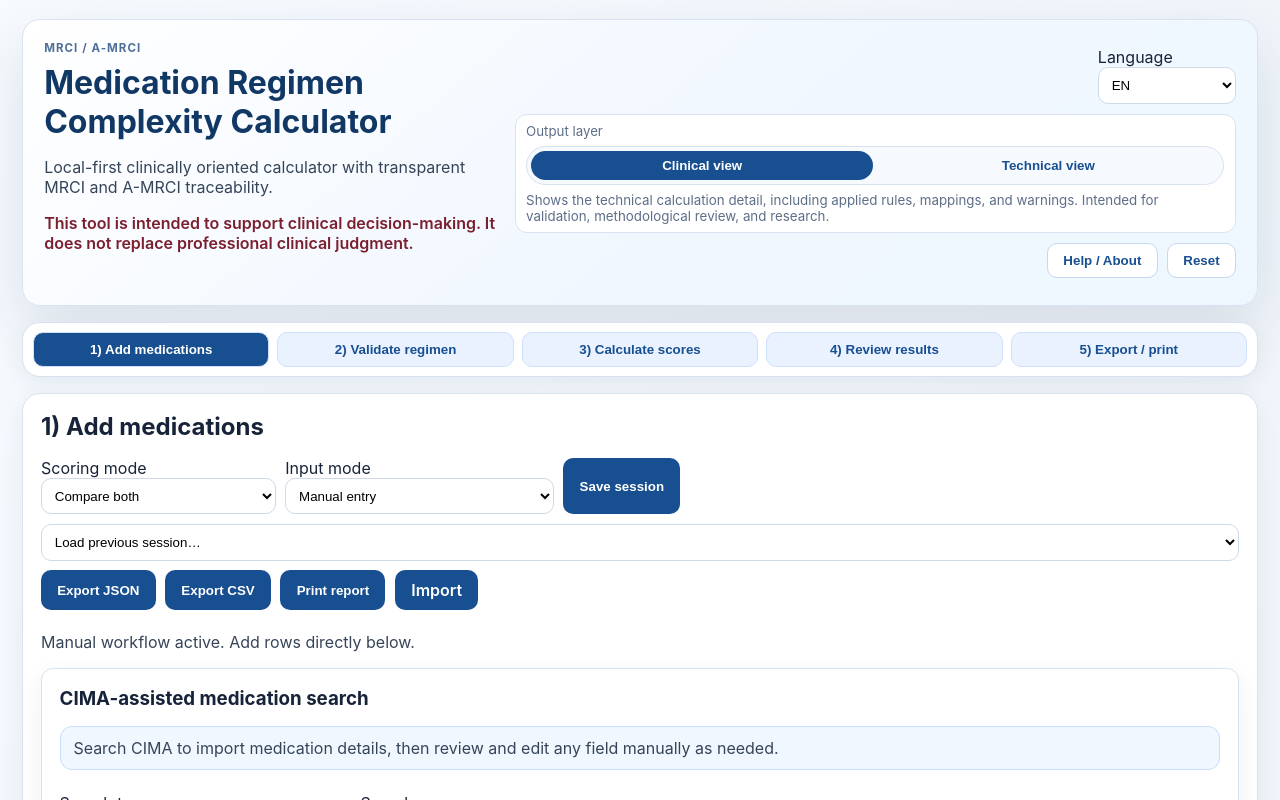
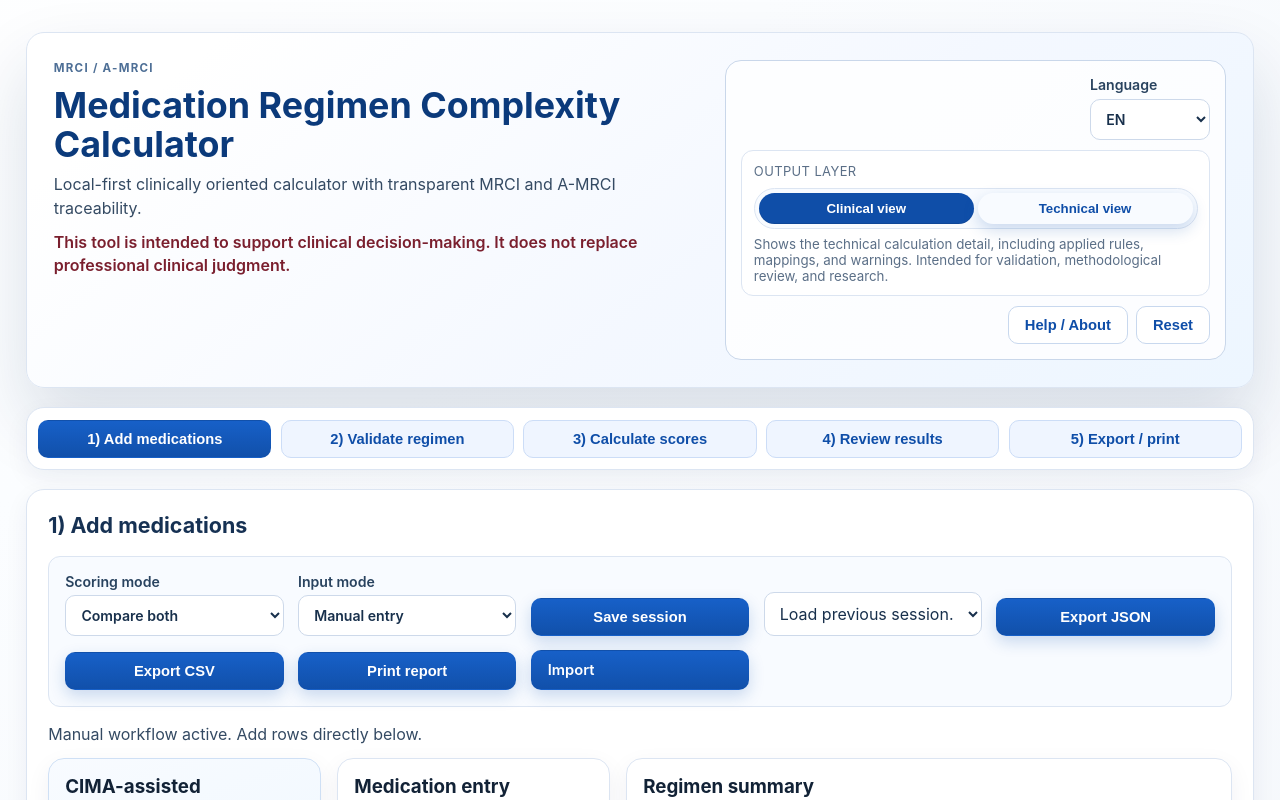
Before and after one commit to ramonmorillo/MRCI, a website with bundled scripts: page index.html in a window 1280 px wide. Shown: the top 800 px of the page. Built offline with nearby package versions, Linux system fonts and the light colour scheme.

Commit message:
Redesign UI with modern clinical dashboard styling

```diff
--- a/src/main.js
+++ b/src/main.js
@@ -431,14 +431,14 @@ function render() {
   const blockingAiReview = state.session.inputMode === "ai" && state.session.lastParseResult && !state.parseUi.confirmed;
 
   root.innerHTML = `<header class="topbar hero-header">
-  <div>
+  <div class="hero-copy">
     <p class="eyebrow">MRCI / A-MRCI</p>
     <h1>${tr("app_title")}</h1>
     <p>${tr("labels.hero_subtitle")}</p>
     <p class="disclaimer">${tr("disclaimer")}</p>
   </div>
   <div class="toolbar toolbar-top">
-    <label>${tr("labels.language")} <select id="langSelect"><option value="en" ${lang === "en" ? "selected" : ""}>EN</option><option value="es" ${lang === "es" ? "selected" : ""}>ES</option></select></label>
+    <label class="compact-control">${tr("labels.language")} <select id="langSelect"><option value="en" ${lang === "en" ? "selected" : ""}>EN</option><option value="es" ${lang === "es" ? "selected" : ""}>ES</option></select></label>
     <div class="view-toggle-wrap">
       <p>${tr("labels.output_layer")}</p>
       <div class="segmented">
@@ -447,15 +447,17 @@ function render() {
       </div>
       <small>${tr("tooltips.technical_view")}</small>
     </div>
-    <button id="toggleHelp" class="ghost">${tr("nav.help")}</button>
-    <button id="resetSession" class="ghost">${tr("nav.reset")}</button>
+    <div class="header-actions">
+      <button id="toggleHelp" class="ghost">${tr("nav.help")}</button>
+      <button id="resetSession" class="ghost">${tr("nav.reset")}</button>
+    </div>
   </div>
   </header>
 
   <nav class="stepper">${STEPS.map((s) => `<button class="step ${state.activeStep === s ? "active" : ""}" data-step="${s}">${tr(`nav.${s}`)}</button>`).join("")}</nav>
 
-  <section class="${sectionVisible("input")}"><h2>${tr("nav.input")}</h2>
-    <div class="toolbar stacked">
+  <section class="section-shell ${sectionVisible("input")}"><h2 class="section-heading">${tr("nav.input")}</h2>
+    <div class="toolbar stacked controls-grid">
       <label>${tr("labels.scoring_mode")}
       <select id="scoreMode"><option value="classic" ${state.session.scoringMode === "classic" ? "selected" : ""}>${tr("modes.classic")}</option><option value="amrci" ${state.session.scoringMode === "amrci" ? "selected" : ""}>${tr("modes.amrci")}</option><option value="compare" ${state.session.scoringMode === "compare" ? "selected" : ""}>${tr("modes.compare")}</option></select></label>
       <label>${tr("labels.input_mode")}
@@ -466,14 +468,14 @@ function render() {
     ${state.session.inputMode === "ai" ? `<p class="note">${tr("labels.reviewed_required")}</p><div class="split-view"><div><h3>${tr("labels.free_text")}</h3><textarea id="freeText" rows="12" placeholder="...">${esc(state.session.rawInputText || "")}</textarea><button id="parseText">${tr("buttons.parse")}</button></div><div><h3>${tr("labels.extraction_preview")}</h3>${parseReviewPane()}</div></div>` : `<p>${tr("labels.manual_workflow_active")}</p>`}
     <div class="entry-layout">${cimaSearchPanel()}${medicationEntryForm(validationMap)}${regimenPanel()}</div></section>
 
-  <section class="${sectionVisible("validation")}"><h2>${tr("nav.validation")}</h2>${state.validation.length ? `<ul class='issues'>${state.validation.map((i) => `<li>${i.msg} (#${i.idx + 1})</li>`).join("")}</ul>` : `<p class='ok'>${tr("labels.no_validation_issues")}</p>`}
+  <section class="section-shell ${sectionVisible("validation")}"><h2 class="section-heading">${tr("nav.validation")}</h2>${state.validation.length ? `<ul class='issues'>${state.validation.map((i) => `<li>${i.msg} (#${i.idx + 1})</li>`).join("")}</ul>` : `<p class='ok'>${tr("labels.no_validation_issues")}</p>`}
   ${blockingAiReview ? `<p class='issues'>${tr("labels.ai_review_blocking")}</p>` : ""}
   <button id="runCalc" ${(state.validation.length || blockingAiReview) ? "disabled" : ""}>${tr("buttons.calculate")}</button></section>
 
-  <section class="${sectionVisible("results")}">${renderResults(state.scored)}</section>
+  <section class="section-shell ${sectionVisible("results")}">${renderResults(state.scored)}</section>
 
-  <section class="${sectionVisible("comparison")}">${state.scored ? bySectionTab(state.scored) + byMedicationTab(state.scored) : `<p>${tr("labels.run_to_see_results")}</p>`}</section>
-  <section class="${sectionVisible("report")}"><h2>${tr("nav.report")}</h2><p>${tr("labels.report_ready_hint")}</p><div class="toolbar"><button id="reportPrintBtn">${tr("buttons.print_report")}</button><button id="reportDownloadBtn">${tr("buttons.download_report")}</button></div><section id="printable" class="printable">${reportHtml(state.session, state.scored, state.session.language, tr, state.session.outputLayer || "clinical")}</section></section>
+  <section class="section-shell ${sectionVisible("comparison")}"><h2 class="section-heading">${tr("nav.comparison")}</h2>${state.scored ? bySectionTab(state.scored) + byMedicationTab(state.scored) : `<p>${tr("labels.run_to_see_results")}</p>`}</section>
+  <section class="section-shell ${sectionVisible("report")}"><h2 class="section-heading">${tr("nav.report")}</h2><p>${tr("labels.report_ready_hint")}</p><div class="toolbar"><button id="reportPrintBtn">${tr("buttons.print_report")}</button><button id="reportDownloadBtn">${tr("buttons.download_report")}</button></div><section id="printable" class="printable">${reportHtml(state.session, state.scored, state.session.language, tr, state.session.outputLayer || "clinical")}</section></section>
   ${state.showHelp ? `<dialog open class="help-dialog"><h3>${tr("nav.help")}</h3><p>${tr("labels.help_body")}</p><button id="closeHelp">OK</button></dialog>` : ""}`;
 
   document.querySelectorAll("select[data-entry-field='additionalInstructionsMulti']").forEach((el) => {
--- a/styles.css
+++ b/styles.css
@@ -1,89 +1,247 @@
 :root {
-  --bg: #edf2f8;
-  --bg-accent: #f7fbff;
+  --bg: #f2f5fa;
+  --bg-accent: #fbfdff;
   --surface: #ffffff;
-  --surface-soft: #f6f9fe;
-  --text: #172338;
-  --muted: #5d6e87;
-  --line: #d8e2f0;
-  --primary: #184f90;
-  --primary-strong: #113865;
-  --primary-soft: #eaf2ff;
-  --accent: #0f7b8b;
+  --surface-soft: #f8fbff;
+  --text: #122236;
+  --muted: #5b6f87;
+  --line: #dce5f2;
+  --line-strong: #c9d7ea;
+  --primary: #0f4ea8;
+  --primary-strong: #0b3a7b;
+  --primary-soft: #e9f1ff;
+  --accent: #0c8b86;
+  --accent-soft: #e8f9f8;
   --warning: #9a6a15;
   --danger: #b42318;
   --success: #027a48;
+  --radius-xl: 24px;
   --radius-lg: 18px;
   --radius-md: 12px;
-  --shadow-lg: 0 24px 60px rgba(16, 40, 76, 0.12);
-  --shadow-sm: 0 8px 24px rgba(16, 40, 76, 0.07);
+  --shadow-lg: 0 34px 70px rgba(11, 42, 84, 0.14);
+  --shadow-md: 0 18px 38px rgba(11, 42, 84, 0.09);
+  --shadow-sm: 0 8px 24px rgba(11, 42, 84, 0.06);
 }
 * { box-sizing: border-box; }
 body {
   margin: 0;
   font-family: Inter, "Segoe UI", Arial, sans-serif;
   color: var(--text);
-  background: radial-gradient(circle at 0% 0%, var(--bg-accent), var(--bg));
+  background: radial-gradient(circle at 0% -20%, #ffffff 0%, var(--bg-accent) 35%, var(--bg) 100%);
 }
-#app { max-width: 1360px; margin: 0 auto; padding: 1.2rem 1.4rem 2rem; }
-header, section, nav.stepper { background: var(--surface); border-radius: var(--radius-lg); border: 1px solid var(--line); box-shadow: var(--shadow-sm); margin-bottom: 1rem; }
-.hero-header { display: flex; justify-content: space-between; gap: 1rem; padding: 1.3rem; background: linear-gradient(140deg, #fff, #f1f7ff 55%, #eef7ff); box-shadow: var(--shadow-lg); }
-.eyebrow { margin: 0; letter-spacing: .09em; text-transform: uppercase; font-size: .72rem; color: #4f7097; font-weight: 700; }
-h1 { font-size: 2rem; margin: .5rem 0; color: var(--primary-strong); }
-h2, h3, h4 { margin: .1rem 0 .65rem; }
-p { color: #364458; }
+#app { max-width: 1400px; margin: 0 auto; padding: 2rem 1.6rem 3.2rem; }
+
+header, section, nav.stepper {
+  background: var(--surface);
+  border-radius: var(--radius-lg);
+  border: 1px solid var(--line);
+  box-shadow: var(--shadow-sm);
+  margin-bottom: 1.2rem;
+}
+.hero-header {
+  display: grid;
+  grid-template-columns: 1.3fr 1fr;
+  gap: 1.25rem;
+  align-items: stretch;
+  padding: 1.7rem;
+  background: linear-gradient(142deg, #ffffff 12%, #f4f8ff 58%, #edf6ff 100%);
+  box-shadow: var(--shadow-lg);
+}
+.hero-copy { padding-right: .75rem; }
+.eyebrow { margin: 0; letter-spacing: .11em; text-transform: uppercase; font-size: .72rem; color: #4e6f96; font-weight: 700; }
+h1 { font-size: clamp(1.95rem, 2.8vw, 2.65rem); margin: .55rem 0; color: var(--primary-strong); line-height: 1.1; }
+h2, h3, h4 { margin: 0 0 .72rem; }
+.section-heading { font-size: 1.34rem; color: #163153; margin-bottom: 1.1rem; }
+p { color: #344a63; margin: 0 0 .7rem; line-height: 1.45; }
 .disclaimer { color: #7a1f2e; font-weight: 600; margin-bottom: 0; }
-.topbar .toolbar { align-items: flex-start; justify-content: flex-end; }
-.toolbar { display: flex; flex-wrap: wrap; gap: .6rem; padding: .4rem 0; }
-.view-toggle-wrap { min-width: 320px; background: #fff; border: 1px solid var(--line); border-radius: var(--radius-md); padding: .55rem .65rem; }
-.view-toggle-wrap p { margin: 0 0 .4rem; font-size: .83rem; color: var(--muted); }
-.view-toggle-wrap small { color: var(--muted); display: block; margin-top: .4rem; }
+
+.toolbar { display: flex; flex-wrap: wrap; gap: .65rem; padding: .3rem 0; }
+.toolbar-top {
+  align-items: flex-start;
+  justify-content: flex-end;
+  background: rgba(255,255,255,.82);
+  border: 1px solid var(--line-strong);
+  border-radius: 16px;
+  padding: .95rem;
+}
+.header-actions { display: flex; gap: .5rem; align-self: flex-end; }
+.compact-control { min-width: 120px; }
+.controls-grid {
+  display: grid;
+  gap: .9rem;
+  grid-template-columns: repeat(auto-fit, minmax(190px, 1fr));
+  align-items: end;
+  background: var(--surface-soft);
+  border: 1px solid var(--line);
+  border-radius: var(--radius-md);
+  padding: 1rem;
+  margin-bottom: 1rem;
+}
+
+.view-toggle-wrap {
+  min-width: 320px;
+  background: #fff;
+  border: 1px solid var(--line);
+  border-radius: var(--radius-md);
+  padding: .68rem .72rem;
+}
+.view-toggle-wrap p { margin: 0 0 .42rem; font-size: .81rem; color: var(--muted); text-transform: uppercase; letter-spacing: .03em; }
+.view-toggle-wrap small { color: var(--muted); display: block; margin-top: .45rem; }
 .segmented { background: var(--surface-soft); border: 1px solid var(--line); border-radius: 999px; padding: 4px; display: grid; grid-template-columns: 1fr 1fr; gap: 4px; }
-.segmented button { border-radius: 999px; border: 0; background: transparent; color: var(--primary); padding: .45rem .7rem; }
-.segmented button.active { background: var(--primary); color: #fff; }
-button, .import-btn { border: 1px solid transparent; background: var(--primary); color: #fff; border-radius: 10px; padding: .55rem .95rem; font-weight: 600; cursor: pointer; }
+.segmented button { border-radius: 999px; border: 0; background: transparent; color: var(--primary); padding: .5rem .7rem; font-size: .83rem; }
+.segmented button.active { background: var(--primary); color: #fff; box-shadow: inset 0 -1px 0 rgba(0,0,0,.1); }
+
+button, .import-btn {
+  border: 1px solid transparent;
+  background: linear-gradient(180deg, #1760c8, #1150aa);
+  color: #fff;
+  border-radius: 10px;
+  padding: .62rem 1rem;
+  font-weight: 600;
+  font-size: .92rem;
+  cursor: pointer;
+  box-shadow: 0 6px 16px rgba(17,80,170,.2);
+}
+button:hover { filter: brightness(1.03); }
+.import-btn { display: inline-flex; align-items: center; }
 .import-btn input { display: none; }
-button.ghost { background: #fff; color: var(--primary); border-color: #c7d7ed; }
-button:disabled { background: #98a2b3; }
-select, input, textarea { width: 100%; border: 1px solid #cfd9e7; border-radius: 10px; padding: .55rem; background: #fff; }
-select[multiple] { min-height: 5.2rem; }
+button.ghost {
+  background: #fff;
+  color: var(--primary);
+  border-color: #c8d8ee;
+  box-shadow: none;
+}
+button:disabled { background: #98a2b3; box-shadow: none; }
+
+label { display: grid; gap: .35rem; font-size: .88rem; font-weight: 600; color: #29435f; }
+select, input, textarea {
+  width: 100%;
+  border: 1px solid #cdd9ea;
+  border-radius: 10px;
+  padding: .62rem .7rem;
+  background: #fff;
+  color: #18304c;
+  font: inherit;
+}
+select:focus, input:focus, textarea:focus, button:focus-visible {
+  outline: 2px solid rgba(15, 78, 168, .18);
+  outline-offset: 1px;
+  border-color: #82a6dc;
+}
+textarea { min-height: 210px; }
+select[multiple] { min-height: 6.2rem; }
 .invalid { border: 2px solid var(--danger); background: #fff4f4; }
-.stepper { display: grid; grid-template-columns: repeat(5, 1fr); padding: .6rem; gap: .5rem; }
-.step { background: var(--primary-soft); color: var(--primary); border: 1px solid #cfe0fb; }
-.step.active { background: var(--primary); color: #fff; }
+
+.stepper {
+  display: grid;
+  grid-template-columns: repeat(5, 1fr);
+  padding: .72rem;
+  gap: .58rem;
+  background: #f6f9ff;
+}
+.step { background: #eff5ff; color: var(--primary); border: 1px solid #ccddf7; box-shadow: none; }
+.step.active { background: linear-gradient(180deg, #1760c8, #1150aa); color: #fff; border-color: transparent; }
+
 .hidden { display: none; }
-section { padding: 1rem 1.1rem; }
-.note, .info-soft { background: #f0f7ff; border: 1px solid #c8ddff; border-radius: var(--radius-md); padding: .7rem .8rem; }
-.warning-soft { background: #fff8ec; border: 1px solid #f4ddb1; color: #855700; padding: .55rem .75rem; border-radius: 10px; }
-.score-grid { display: grid; gap: .8rem; grid-template-columns: repeat(auto-fit, minmax(230px, 1fr)); margin-bottom: .9rem; }
-.score-card { border-radius: var(--radius-md); padding: 1rem; border: 1px solid #d4e2f7; background: var(--surface-soft); }
-.score-card.primary { background: linear-gradient(180deg, #f9fbff, #ebf3ff); }
-.score-card.accent { background: linear-gradient(180deg, #f2fcfd, #e6f8fa); border-color: #cbe8ed; }
-.score-card.delta { background: linear-gradient(180deg, #f9f9fc, #f2f4f8); }
-.hero { font-size: 2.2rem; line-height: 1; margin: .2rem 0 .45rem; color: var(--primary-strong); }
-.results-layout { display: grid; gap: .9rem; }
-.result-block { border: 1px solid var(--line); border-radius: var(--radius-md); padding: .85rem; background: #fff; }
-.tab-btn.active { background: var(--primary-strong); }
-.medication-stack { display: grid; gap: .75rem; }
-.medication-card { border: 1px solid #d3e2f7; border-radius: 14px; padding: .85rem .9rem; background: #fbfdff; }
+section { padding: 1.28rem 1.3rem; }
+.section-shell { padding: 1.35rem 1.35rem 1.45rem; }
+
+.note, .info-soft { background: #f0f7ff; border: 1px solid #c8ddff; border-radius: var(--radius-md); padding: .78rem .86rem; }
+.warning-soft { background: #fff8ec; border: 1px solid #f4ddb1; color: #855700; padding: .58rem .75rem; border-radius: 10px; }
+
+.entry-layout, .split-view, .entry-grid { display: grid; gap: 1rem; }
+.entry-layout { grid-template-columns: 1.15fr 1.15fr 1.35fr; align-items: start; }
+.entry-grid { grid-template-columns: repeat(auto-fit, minmax(220px, 1fr)); }
+.entry-form, .regimen-panel, .cima-panel {
+  border: 1px solid var(--line);
+  border-radius: 16px;
+  background: #fff;
+  box-shadow: var(--shadow-sm);
+}
+.entry-form, .regimen-panel, .cima-panel { padding: 1rem; }
+.inline { display: flex; align-items: center; gap: .6rem; }
+.inline input[type='checkbox'] { width: auto; transform: scale(1.1); }
+
+.cima-panel {
+  background: linear-gradient(160deg, #f8fbff 0%, #f0f8ff 58%, #ecfbfa 100%);
+  border-color: #cfe0f5;
+}
+.cima-toolbar { display: grid; gap: .7rem; grid-template-columns: 170px 1fr; }
+.cima-results { display: grid; gap: .6rem; max-height: 385px; overflow-y: auto; padding-right: .2rem; margin-top: .8rem; }
+.cima-result {
+  text-align: left;
+  background: #fff;
+  color: #17345a;
+  border: 1px solid #d2e0f2;
+  border-radius: 12px;
+  padding: .72rem .76rem;
+  box-shadow: none;
+}
+.cima-result small { display: block; margin-top: .35rem; color: #4a627f; }
+.cima-result.active { border-color: #2b6fcf; background: #ecf4ff; }
+
+.score-grid {
+  display: grid;
+  gap: 1rem;
+  grid-template-columns: repeat(auto-fit, minmax(250px, 1fr));
+  margin-bottom: 1rem;
+}
+.score-card {
+  border-radius: 16px;
+  padding: 1.2rem;
+  border: 1px solid #d4e2f7;
+  box-shadow: var(--shadow-md);
+  background: #fff;
+}
+.score-card h3 { font-size: .9rem; text-transform: uppercase; letter-spacing: .05em; color: #3c5f8b; margin-bottom: .75rem; }
+.score-card.primary { background: linear-gradient(180deg, #ffffff, #edf4ff); }
+.score-card.accent { background: linear-gradient(180deg, #ffffff, #ebfbfb); border-color: #c8e9eb; }
+.score-card.delta { background: linear-gradient(180deg, #ffffff, #f3f6fb); }
+.hero { font-size: clamp(2.35rem, 4vw, 3.2rem); font-weight: 700; line-height: 1; margin: .1rem 0 .5rem; color: var(--primary-strong); }
+
+.results-layout { display: grid; gap: 1rem; }
+.result-block {
+  border: 1px solid var(--line);
+  border-radius: 16px;
+  padding: 1.05rem;
+  background: #fff;
+  box-shadow: var(--shadow-sm);
+}
+
+.tab-btn.active { background: linear-gradient(180deg, #145cbf, #0d4a9d); }
+.medication-stack { display: grid; gap: .85rem; }
+.medication-card { border: 1px solid #d4e3f7; border-radius: 14px; padding: 1rem; background: #fcfeff; box-shadow: var(--shadow-sm); }
 .medication-card header p { margin: 0; color: var(--muted); }
-.clinical-meta { display: grid; gap: .4rem; margin: .45rem 0; }
-.clinical-narrative { margin: .2rem 0 .6rem; line-height: 1.45; }
-.entry-layout, .split-view, .entry-grid { display: grid; gap: .8rem; }
-.entry-grid { grid-template-columns: repeat(auto-fit, minmax(220px, 1fr)); }
-.entry-form, .regimen-panel, .cima-panel { border: 1px solid var(--line); border-radius: var(--radius-md); background: #fff; }
-.actions { display: flex; gap: .3rem; flex-wrap: wrap; }
-table { width: 100%; border-collapse: collapse; background: #fff; }
-th, td { border: 1px solid var(--line); padding: .52rem; text-align: left; vertical-align: top; }
+.clinical-meta { display: grid; gap: .45rem; margin: .5rem 0; }
+.clinical-narrative { margin: .2rem 0 .65rem; line-height: 1.5; }
+
+.actions { display: flex; gap: .35rem; flex-wrap: wrap; }
+table { width: 100%; border-collapse: collapse; background: #fff; border-radius: 12px; overflow: hidden; }
+th, td { border: 1px solid var(--line); padding: .58rem; text-align: left; vertical-align: top; }
 th { background: #f3f7fd; color: #24466d; }
 .ok { color: var(--success); font-weight: 700; }
 .issues { color: var(--danger); }
+
+.bars { display: grid; gap: .65rem; }
+.bars > div { display: grid; grid-template-columns: 100px 1fr auto; align-items: center; gap: .7rem; }
+.bar { width: 100%; height: 12px; border-radius: 99px; background: #edf3fb; overflow: hidden; border: 1px solid #d4e0ef; }
+.bar i { display: block; height: 100%; border-radius: 99px; background: linear-gradient(90deg, #1864cd, #0f8a92); }
+
 .printable { background: #fff; border: 1px dashed #b6c6dc; border-radius: var(--radius-md); padding: .95rem; }
+.help-dialog { border: 1px solid var(--line); border-radius: 14px; padding: 1rem; box-shadow: var(--shadow-lg); max-width: 560px; }
+
+@media (max-width: 1180px) {
+  .entry-layout { grid-template-columns: 1fr 1fr; }
+  .regimen-panel { grid-column: span 2; }
+}
 @media (max-width: 980px) {
-  .hero-header { flex-direction: column; }
+  #app { padding: 1.1rem .9rem 2rem; }
+  .hero-header { grid-template-columns: 1fr; padding: 1.15rem; }
+  .toolbar-top { width: 100%; }
   .stepper { grid-template-columns: 1fr 1fr; }
-  .split-view { grid-template-columns: 1fr; }
-  .view-toggle-wrap { min-width: auto; }
+  .split-view, .entry-layout, .entry-grid, .controls-grid, .cima-toolbar { grid-template-columns: 1fr; }
+  .regimen-panel { grid-column: auto; }
+  .view-toggle-wrap { min-width: 100%; }
 }
 @media print {
   .topbar, nav.stepper, .toolbar, textarea, button, input, select, .help-dialog, .note, .view-toggle-wrap { display: none !important; }
```
